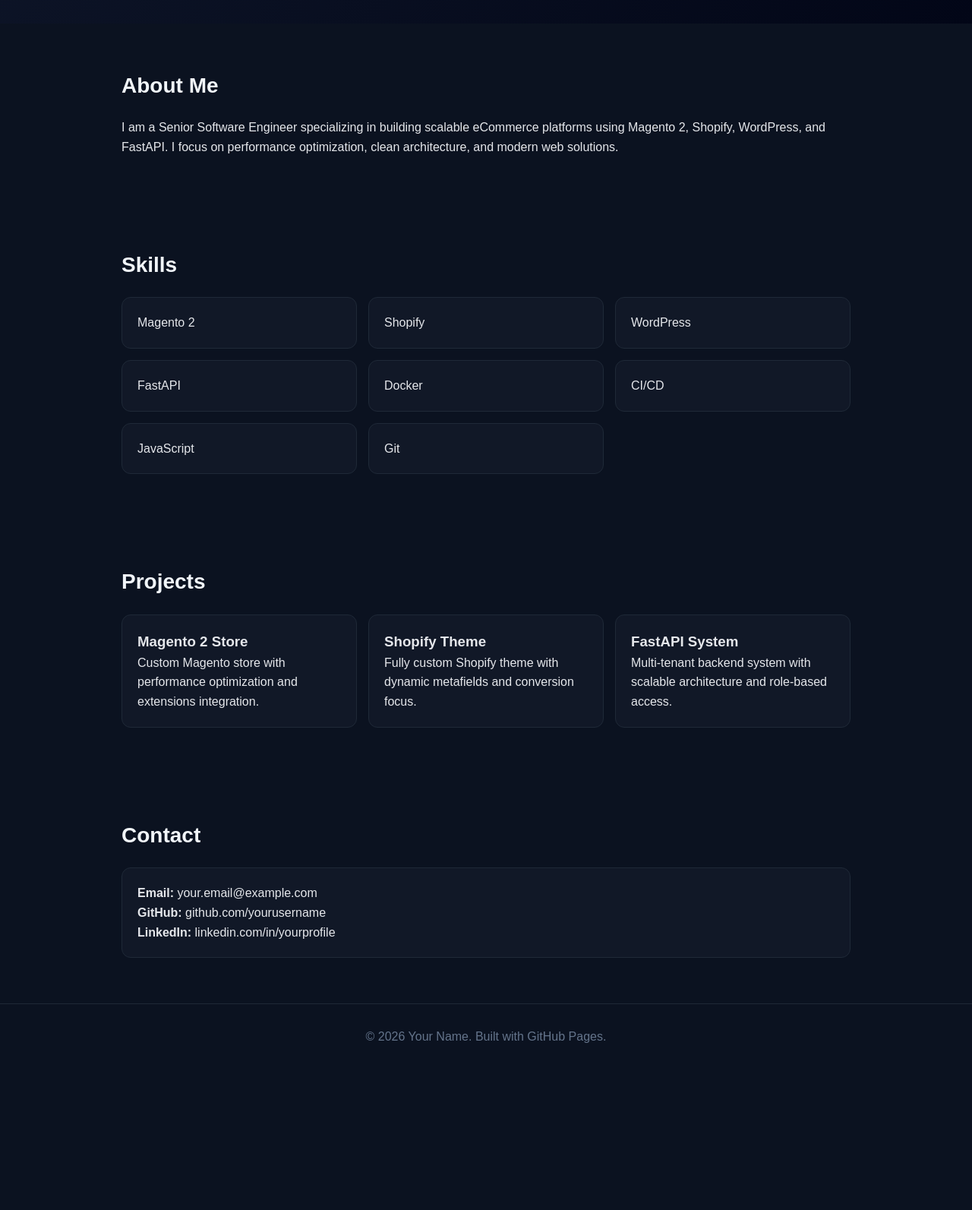
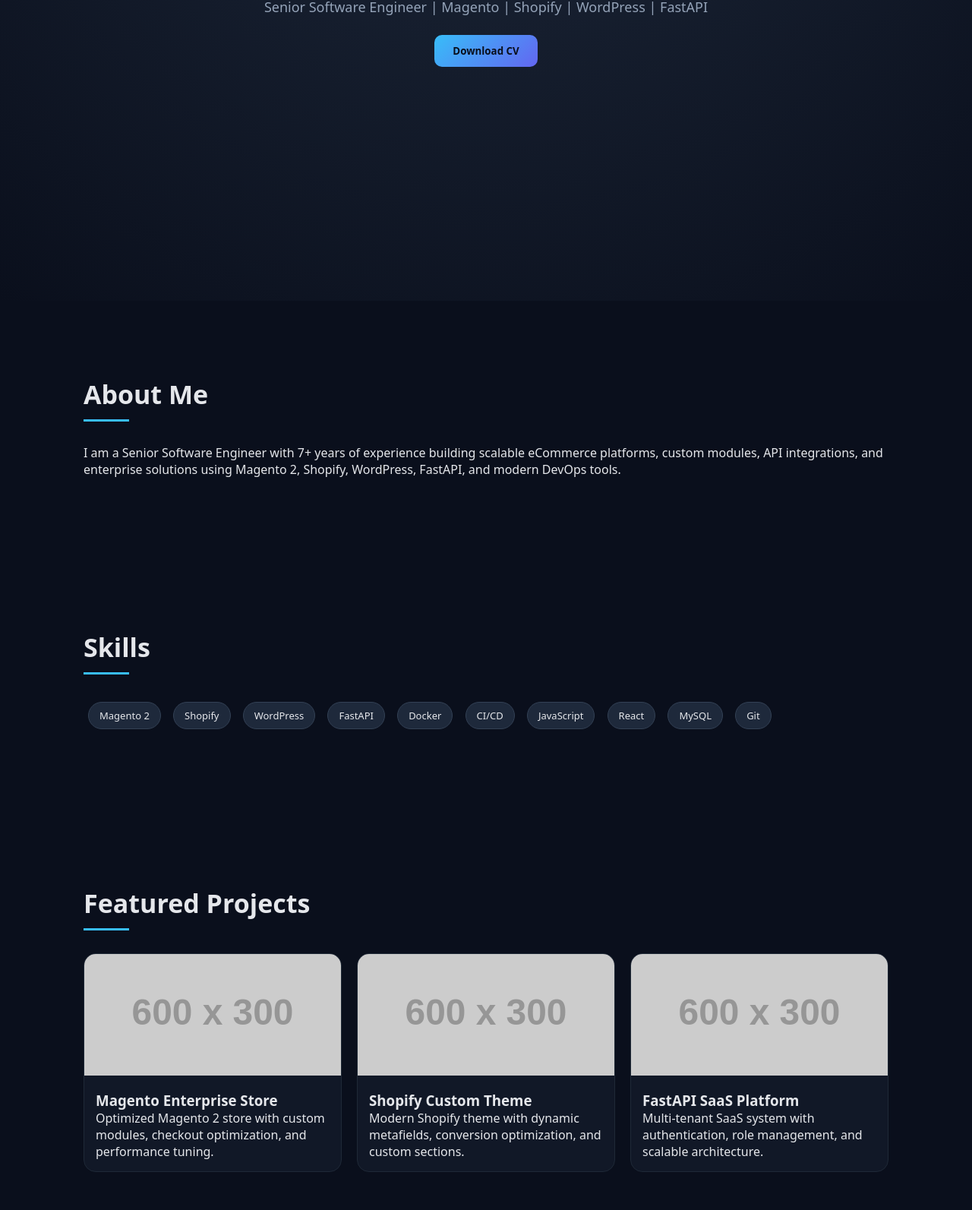
Before and after one commit to nangyial/nangyial.github.io, a plain HTML site: page index.html in a window 1280 px wide. Shown: the part 404-1997 px from the top of the page at 76% size. Before the commit the page ends 1812 px from the top, so only its background shows below. Drawn offline with Linux system fonts and the light colour scheme; placeholder pictures from the web are drawn by us.

Commit message:
Update index.html

```diff
--- a/index.html
+++ b/index.html
@@ -3,39 +3,42 @@
 <head>
   <meta charset="UTF-8" />
   <meta name="viewport" content="width=device-width, initial-scale=1.0"/>
-  <title>Your Name | Portfolio</title>
+  <title>Professional Portfolio</title>
 
   <style>
     * {
       margin: 0;
       padding: 0;
       box-sizing: border-box;
-      font-family: Arial, sans-serif;
+      font-family: system-ui, -apple-system, Segoe UI, Roboto, Arial;
     }
 
     body {
-      background: #0b1220;
+      background: #0a0f1c;
       color: #e5e7eb;
-      line-height: 1.6;
+      overflow-x: hidden;
     }
 
     /* NAV */
     nav {
+      position: fixed;
+      top: 0;
+      width: 100%;
       display: flex;
       justify-content: center;
       gap: 25px;
-      padding: 15px;
-      position: sticky;
-      top: 0;
-      background: rgba(15, 23, 42, 0.9);
-      backdrop-filter: blur(10px);
+      padding: 14px;
+      background: rgba(10, 15, 28, 0.8);
+      backdrop-filter: blur(12px);
       border-bottom: 1px solid #1f2937;
+      z-index: 100;
     }
 
     nav a {
       color: #cbd5e1;
       text-decoration: none;
       font-size: 14px;
+      transition: 0.3s;
     }
 
     nav a:hover {
@@ -44,160 +47,251 @@
 
     /* HERO */
     header {
+      height: 100vh;
+      display: flex;
+      flex-direction: column;
+      justify-content: center;
+      align-items: center;
       text-align: center;
-      padding: 100px 20px;
-      background: linear-gradient(135deg, #0f172a, #020617);
+      background: radial-gradient(circle at top, #1e293b, #0a0f1c);
+      padding: 20px;
     }
 
     header h1 {
-      font-size: 48px;
-      margin-bottom: 10px;
+      font-size: 60px;
+      animation: fadeIn 1.2s ease-in-out;
     }
 
     header p {
+      margin-top: 10px;
+      font-size: 18px;
       color: #94a3b8;
-      font-size: 18px;
+      animation: fadeIn 1.6s ease-in-out;
     }
 
     .btn {
-      display: inline-block;
-      margin-top: 20px;
-      padding: 10px 20px;
-      background: #38bdf8;
-      color: #0b1220;
-      border-radius: 8px;
-      text-decoration: none;
+      margin-top: 25px;
+      padding: 12px 24px;
+      background: linear-gradient(135deg, #38bdf8, #6366f1);
+      border: none;
+      border-radius: 10px;
+      color: #0a0f1c;
       font-weight: bold;
+      cursor: pointer;
+      transition: 0.3s;
+      animation: fadeIn 2s ease-in-out;
+    }
+
+    .btn:hover {
+      transform: scale(1.05);
     }
 
     /* SECTIONS */
     section {
-      max-width: 1000px;
+      padding: 100px 20px;
+      max-width: 1100px;
       margin: auto;
-      padding: 60px 20px;
     }
 
     h2 {
-      font-size: 28px;
-      margin-bottom: 20px;
-      color: #f1f5f9;
+      font-size: 34px;
+      margin-bottom: 30px;
+      position: relative;
     }
 
-    /* CARDS */
+    h2::after {
+      content: "";
+      width: 60px;
+      height: 3px;
+      background: #38bdf8;
+      display: block;
+      margin-top: 10px;
+    }
+
+    /* GRID */
     .grid {
       display: grid;
-      grid-template-columns: repeat(auto-fit, minmax(250px, 1fr));
-      gap: 15px;
+      grid-template-columns: repeat(auto-fit, minmax(260px, 1fr));
+      gap: 20px;
     }
 
     .card {
       background: #111827;
-      padding: 20px;
-      border-radius: 12px;
       border: 1px solid #1f2937;
+      border-radius: 16px;
+      overflow: hidden;
+      transition: 0.4s;
+      transform: translateY(20px);
+      opacity: 0;
+      animation: slideUp 1s forwards;
+    }
+
+    .card:hover {
+      transform: translateY(-8px);
+      border-color: #38bdf8;
+    }
+
+    .card img {
+      width: 100%;
+      height: 160px;
+      object-fit: cover;
+    }
+
+    .card-content {
+      padding: 15px;
+    }
+
+    /* SKILLS */
+    .skill {
+      display: inline-block;
+      background: #1e293b;
+      padding: 8px 14px;
+      margin: 6px;
+      border-radius: 20px;
+      font-size: 13px;
+      border: 1px solid #334155;
       transition: 0.3s;
     }
 
-    .card:hover {
-      transform: translateY(-5px);
-      border-color: #38bdf8;
+    .skill:hover {
+      background: #38bdf8;
+      color: #0a0f1c;
     }
 
     /* CONTACT */
     .contact-box {
       background: #111827;
-      padding: 20px;
-      border-radius: 12px;
+      padding: 25px;
+      border-radius: 14px;
       border: 1px solid #1f2937;
     }
 
     footer {
       text-align: center;
-      padding: 30px;
+      padding: 40px;
+      border-top: 1px solid #1f2937;
       color: #64748b;
-      border-top: 1px solid #1f2937;
+    }
+
+    /* ANIMATIONS */
+    @keyframes fadeIn {
+      from { opacity: 0; transform: translateY(20px); }
+      to { opacity: 1; transform: translateY(0); }
+    }
+
+    @keyframes slideUp {
+      to { opacity: 1; transform: translateY(0); }
     }
   </style>
 </head>
-
 <body>
 
-<!-- NAV -->
 <nav>
   <a href="#about">About</a>
   <a href="#skills">Skills</a>
   <a href="#projects">Projects</a>
+  <a href="#experience">Experience</a>
   <a href="#contact">Contact</a>
 </nav>
 
-<!-- HERO -->
 <header>
   <h1>Your Name</h1>
   <p>Senior Software Engineer | Magento | Shopify | WordPress | FastAPI</p>
-  <a class="btn" href="#projects">View Projects</a>
+  <button class="btn">Download CV</button>
 </header>
 
-<!-- ABOUT -->
 <section id="about">
   <h2>About Me</h2>
   <p>
-    I am a Senior Software Engineer specializing in building scalable eCommerce platforms
-    using Magento 2, Shopify, WordPress, and FastAPI. I focus on performance optimization,
-    clean architecture, and modern web solutions.
+    I am a Senior Software Engineer with 7+ years of experience building scalable eCommerce platforms,
+    custom modules, API integrations, and enterprise solutions using Magento 2, Shopify, WordPress,
+    FastAPI, and modern DevOps tools.
   </p>
 </section>
 
-<!-- SKILLS -->
 <section id="skills">
   <h2>Skills</h2>
-  <div class="grid">
-    <div class="card">Magento 2</div>
-    <div class="card">Shopify</div>
-    <div class="card">WordPress</div>
-    <div class="card">FastAPI</div>
-    <div class="card">Docker</div>
-    <div class="card">CI/CD</div>
-    <div class="card">JavaScript</div>
-    <div class="card">Git</div>
+  <div>
+    <span class="skill">Magento 2</span>
+    <span class="skill">Shopify</span>
+    <span class="skill">WordPress</span>
+    <span class="skill">FastAPI</span>
+    <span class="skill">Docker</span>
+    <span class="skill">CI/CD</span>
+    <span class="skill">JavaScript</span>
+    <span class="skill">React</span>
+    <span class="skill">MySQL</span>
+    <span class="skill">Git</span>
   </div>
 </section>
 
-<!-- PROJECTS -->
 <section id="projects">
-  <h2>Projects</h2>
+  <h2>Featured Projects</h2>
 
   <div class="grid">
     <div class="card">
-      <h3>Magento 2 Store</h3>
-      <p>Custom Magento store with performance optimization and extensions integration.</p>
+      <img src="https://via.placeholder.com/600x300" />
+      <div class="card-content">
+        <h3>Magento Enterprise Store</h3>
+        <p>Optimized Magento 2 store with custom modules, checkout optimization, and performance tuning.</p>
+      </div>
     </div>
 
     <div class="card">
-      <h3>Shopify Theme</h3>
-      <p>Fully custom Shopify theme with dynamic metafields and conversion focus.</p>
+      <img src="https://via.placeholder.com/600x300" />
+      <div class="card-content">
+        <h3>Shopify Custom Theme</h3>
+        <p>Modern Shopify theme with dynamic metafields, conversion optimization, and custom sections.</p>
+      </div>
     </div>
 
     <div class="card">
-      <h3>FastAPI System</h3>
-      <p>Multi-tenant backend system with scalable architecture and role-based access.</p>
+      <img src="https://via.placeholder.com/600x300" />
+      <div class="card-content">
+        <h3>FastAPI SaaS Platform</h3>
+        <p>Multi-tenant SaaS system with authentication, role management, and scalable architecture.</p>
+      </div>
     </div>
   </div>
 </section>
 
-<!-- CONTACT -->
+<section id="experience">
+  <h2>Experience</h2>
+  <div class="card">
+    <div class="card-content">
+      <h3>Senior Software Engineer</h3>
+      <p>Worked on enterprise Magento, Shopify, and FastAPI systems. Led frontend/backend teams and optimized large-scale eCommerce platforms.</p>
+    </div>
+  </div>
+</section>
+
 <section id="contact">
   <h2>Contact</h2>
-
   <div class="contact-box">
-    <p><strong>Email:</strong> your.email@example.com</p>
-    <p><strong>GitHub:</strong> github.com/yourusername</p>
-    <p><strong>LinkedIn:</strong> linkedin.com/in/yourprofile</p>
+    <p>Email: your.email@example.com</p>
+    <p>GitHub: github.com/yourusername</p>
+    <p>LinkedIn: linkedin.com/in/yourprofile</p>
   </div>
 </section>
 
 <footer>
-  © 2026 Your Name. Built with GitHub Pages.
+  © 2026 Your Name — Built for professional client presentations.
 </footer>
+
+<script>
+  // simple scroll animation
+  const cards = document.querySelectorAll('.card');
+  const observer = new IntersectionObserver(entries => {
+    entries.forEach(entry => {
+      if(entry.isIntersecting){
+        entry.target.style.opacity = 1;
+        entry.target.style.transform = "translateY(0)";
+      }
+    });
+  });
+
+  cards.forEach(card => observer.observe(card));
+</script>
 
 </body>
 </html>
```
